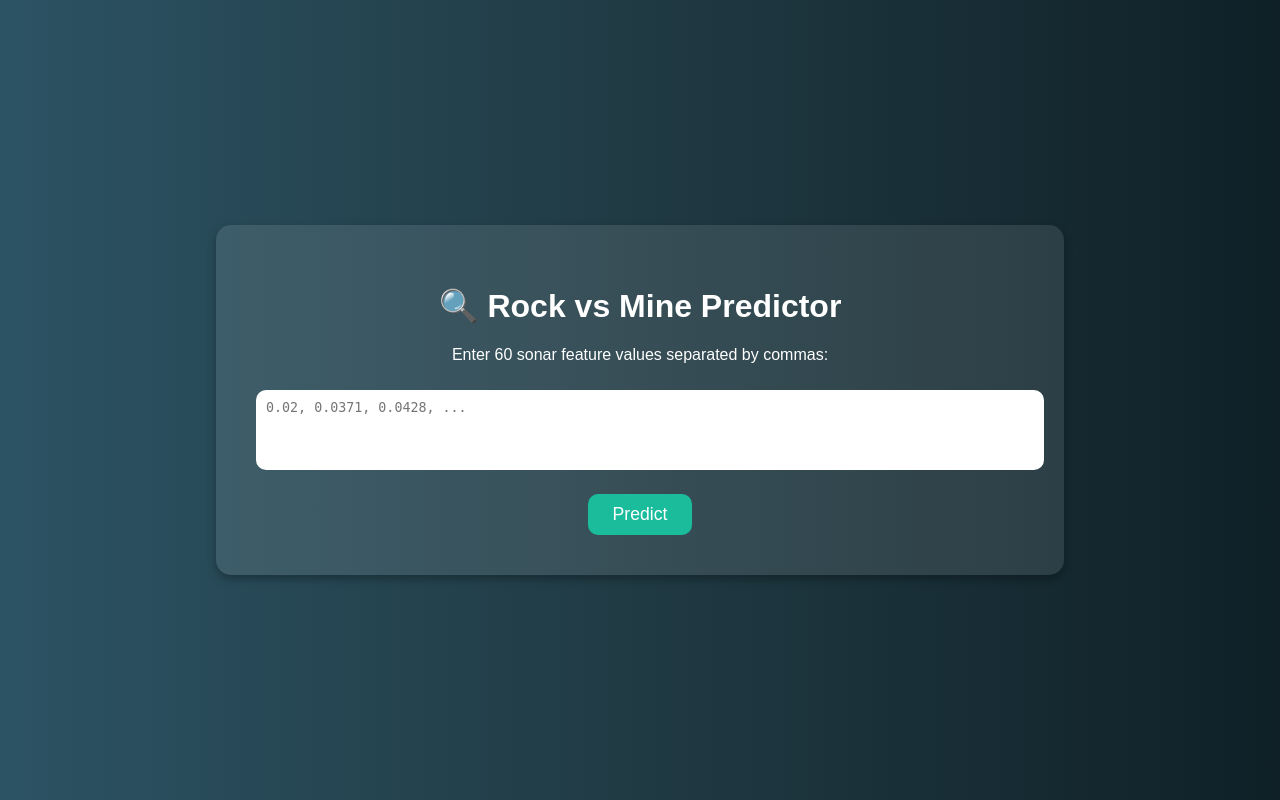
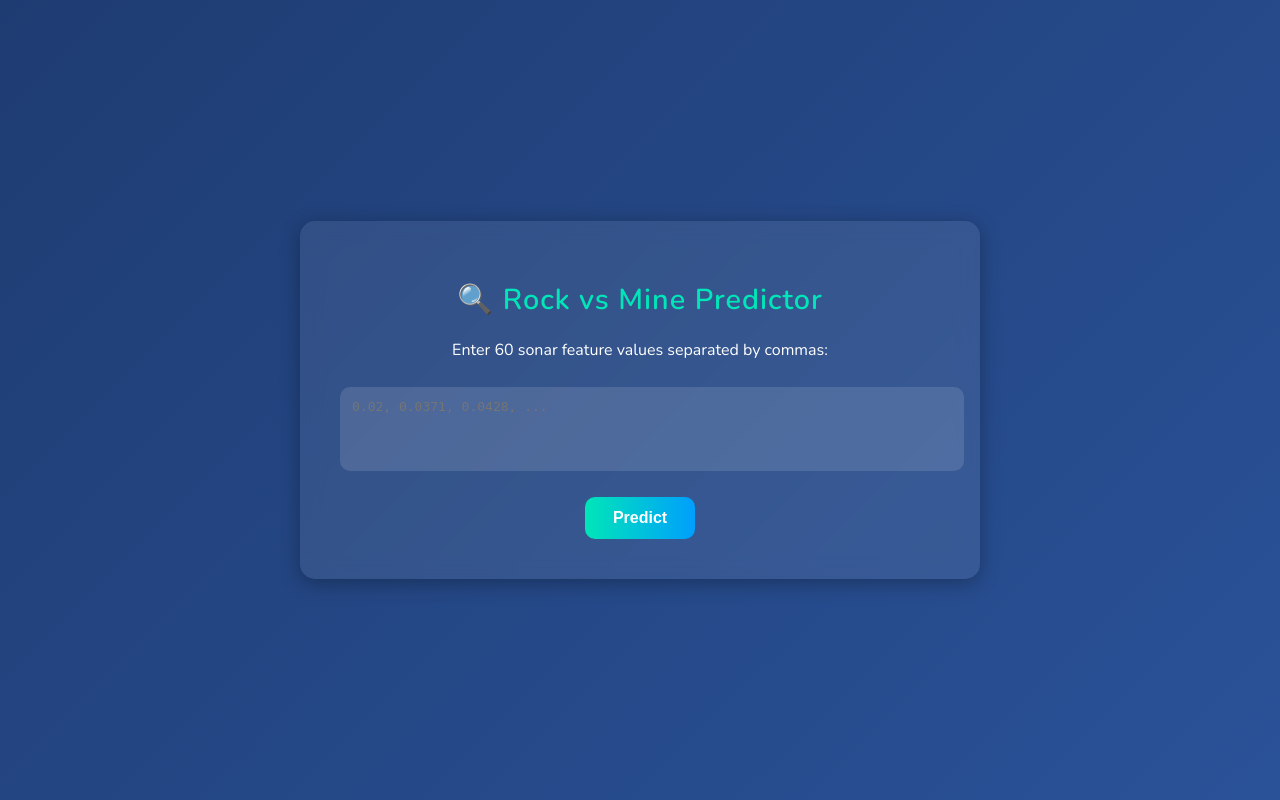
Before and after one commit to SohanVarkhedi/Rock-Vs-Mine, a Flask app: page / in a window 1280 px wide. Run offline with Flask 3, Linux system fonts and the light colour scheme; parts of the project's set-up code (start-up, migrations or seed data) failed here and were passed over.

Commit message:
changes made to the ui

```diff
--- a/static/style.css
+++ b/static/style.css
@@ -1,7 +1,11 @@
+/* === Simple & Catchy Modern Theme === */
+
+@import url('https://fonts.googleapis.com/css2?family=Nunito:wght@400;600&display=swap');
+
 body {
-  background: linear-gradient(to right, #2c5364, #203a43, #0f2027);
-  font-family: 'Poppins', sans-serif;
-  color: white;
+  background: linear-gradient(135deg, #1e3c72, #2a5298);
+  font-family: 'Nunito', sans-serif;
+  color: #fff;
   display: flex;
   justify-content: center;
   align-items: center;
@@ -10,41 +14,68 @@ body {
 }
 
 .container {
-  background: rgba(255, 255, 255, 0.1);
+  background: rgba(255, 255, 255, 0.08);
+  backdrop-filter: blur(10px);
   padding: 40px;
   border-radius: 15px;
   text-align: center;
   width: 60%;
-  box-shadow: 0 4px 10px rgba(0, 0, 0, 0.3);
+  max-width: 600px;
+  box-shadow: 0 4px 20px rgba(0, 0, 0, 0.3);
+  transition: 0.3s;
+}
+
+.container:hover {
+  box-shadow: 0 8px 25px rgba(0, 0, 0, 0.4);
+}
+
+h1 {
+  font-size: 1.8em;
+  margin-bottom: 20px;
+  color: #00e6b8;
+  letter-spacing: 1px;
 }
 
 textarea {
   width: 100%;
-  padding: 10px;
+  padding: 12px;
   border-radius: 10px;
   border: none;
+  background: rgba(255, 255, 255, 0.12);
+  color: #fff;
+  font-size: 1em;
+  resize: none;
   margin-top: 10px;
-  resize: none;
+  transition: 0.3s;
+}
+
+textarea:focus {
+  outline: none;
+  background: rgba(255, 255, 255, 0.18);
+  box-shadow: 0 0 8px #00e6b8;
 }
 
 button {
   margin-top: 20px;
-  padding: 10px 25px;
+  padding: 12px 28px;
   border: none;
   border-radius: 10px;
-  background-color: #1abc9c;
+  background: linear-gradient(90deg, #00e6b8, #009ffd);
   color: white;
-  font-size: 1.1em;
+  font-size: 1em;
+  font-weight: 600;
   cursor: pointer;
   transition: 0.3s;
 }
 
 button:hover {
-  background-color: #16a085;
+  transform: translateY(-2px);
+  box-shadow: 0 0 12px rgba(0, 229, 255, 0.6);
 }
 
 .result {
   margin-top: 20px;
-  font-size: 1.3em;
-  font-weight: bold;
+  font-size: 1.2em;
+  font-weight: 600;
+  color: #00e6b8;
 }
```
